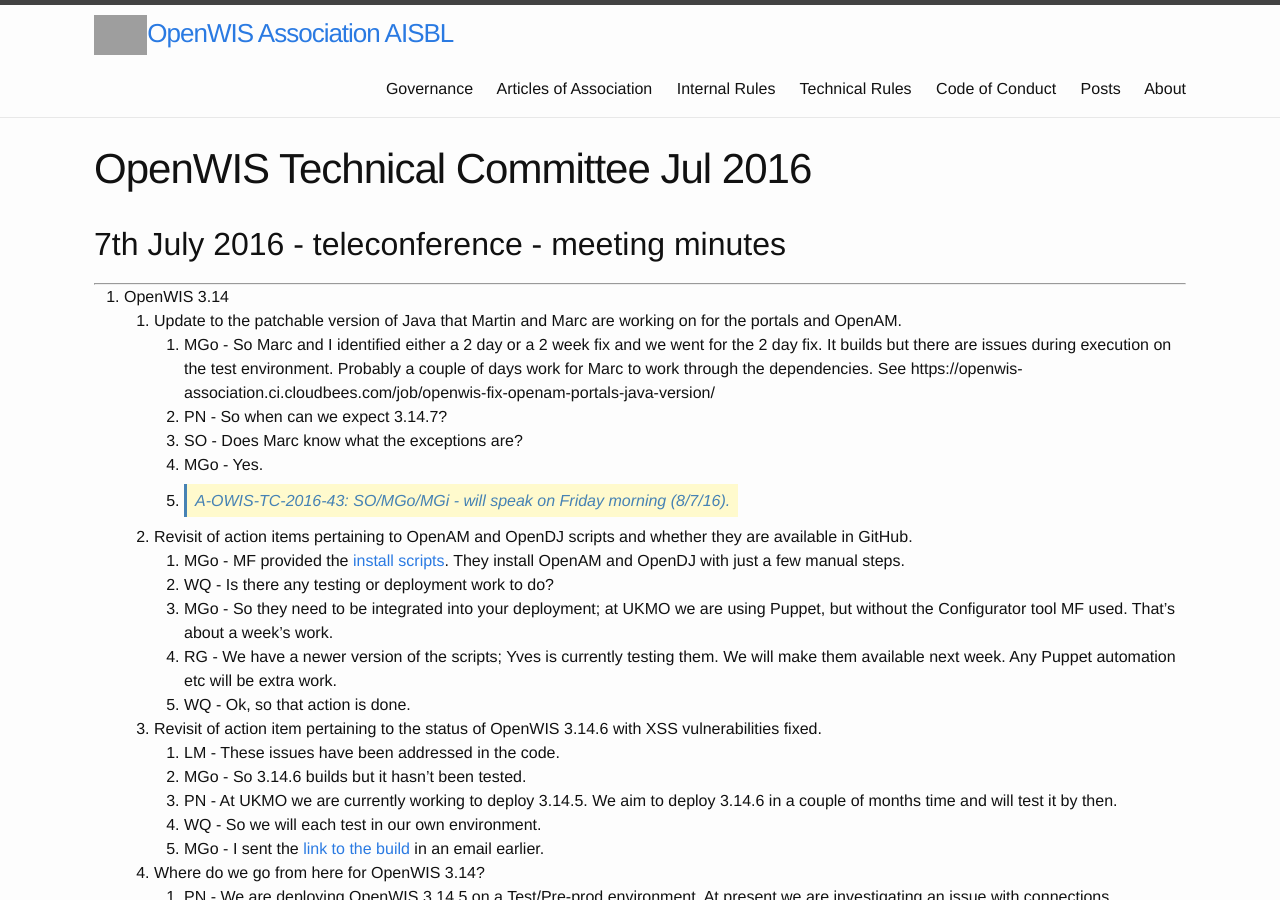
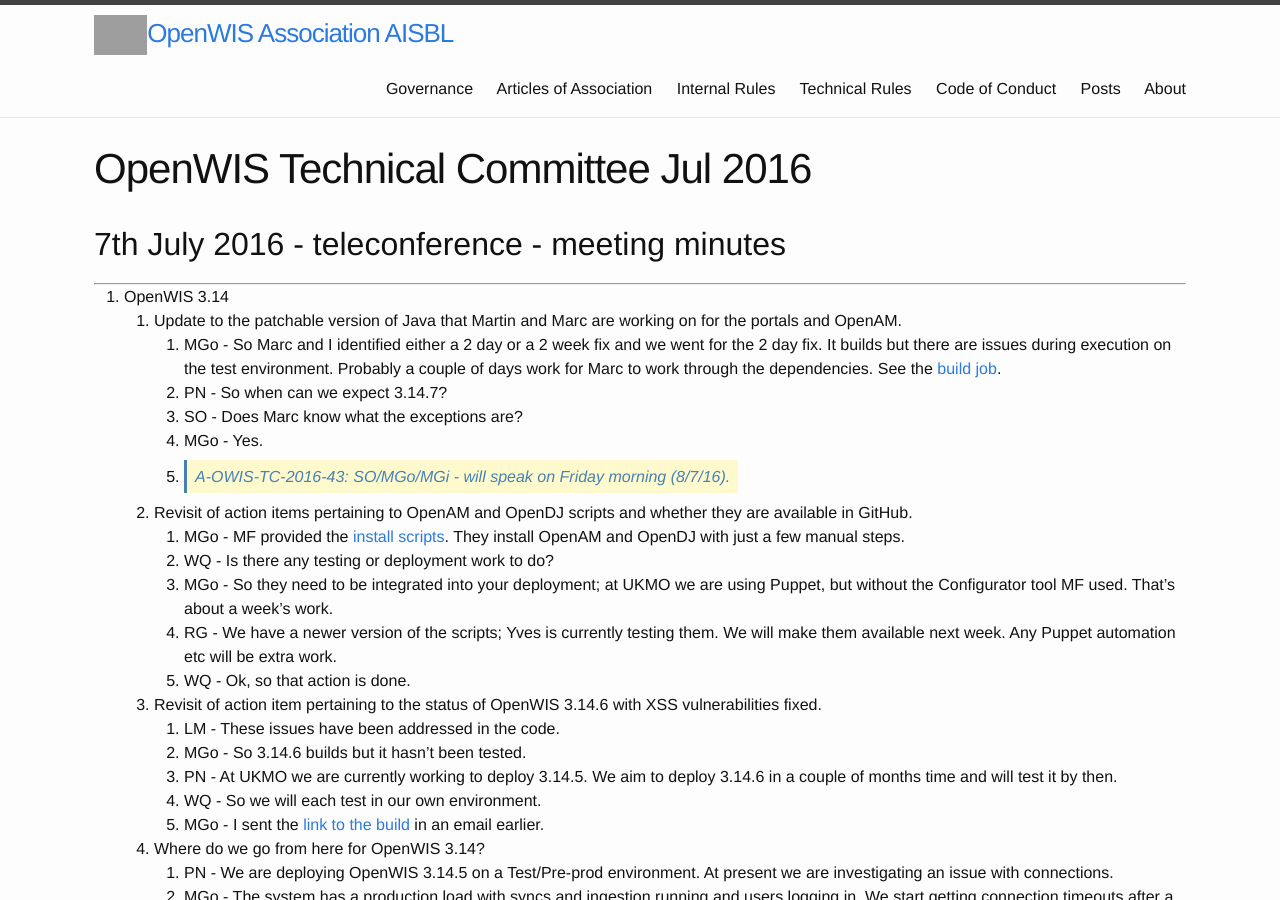
Before and after one commit to OpenWIS/openwis-documentation, a Jekyll site: the page built from _posts/2016-07-07-OpenWIS-Technical-Committee-Jul-2016.md, in a window 1280 px wide and 900 px high. Built offline with Jekyll 4.4.1, drawn with Linux system fonts in a browser that asks for light colours; grey boxes are pictures that could not be loaded.

Commit message:
Added a missing link to Jul 2016 TC minutes

```diff
--- a/_posts/2016-07-07-OpenWIS-Technical-Committee-Jul-2016.md
+++ b/_posts/2016-07-07-OpenWIS-Technical-Committee-Jul-2016.md
@@ -6,7 +6,7 @@
 ---
 1. OpenWIS 3.14
 	1. Update to the patchable version of Java that Martin and Marc are working on for the portals and OpenAM.
-		1. MGo - So Marc and I identified either a 2 day or a 2 week fix and we went for the 2 day fix.  It builds but there are issues during execution on the test environment.  Probably a couple of days work for Marc to work through the dependencies.  See https://openwis-association.ci.cloudbees.com/job/openwis-fix-openam-portals-java-version/
+		1. MGo - So Marc and I identified either a 2 day or a 2 week fix and we went for the 2 day fix.  It builds but there are issues during execution on the test environment.  Probably a couple of days work for Marc to work through the dependencies.  See the [build job](https://openwis-association.ci.cloudbees.com/job/openwis-fix-openam-portals-java-version/).
 		2. PN - So when can we expect 3.14.7?
 		3. SO - Does Marc know what the exceptions are?
 		4. MGo - Yes.
```
